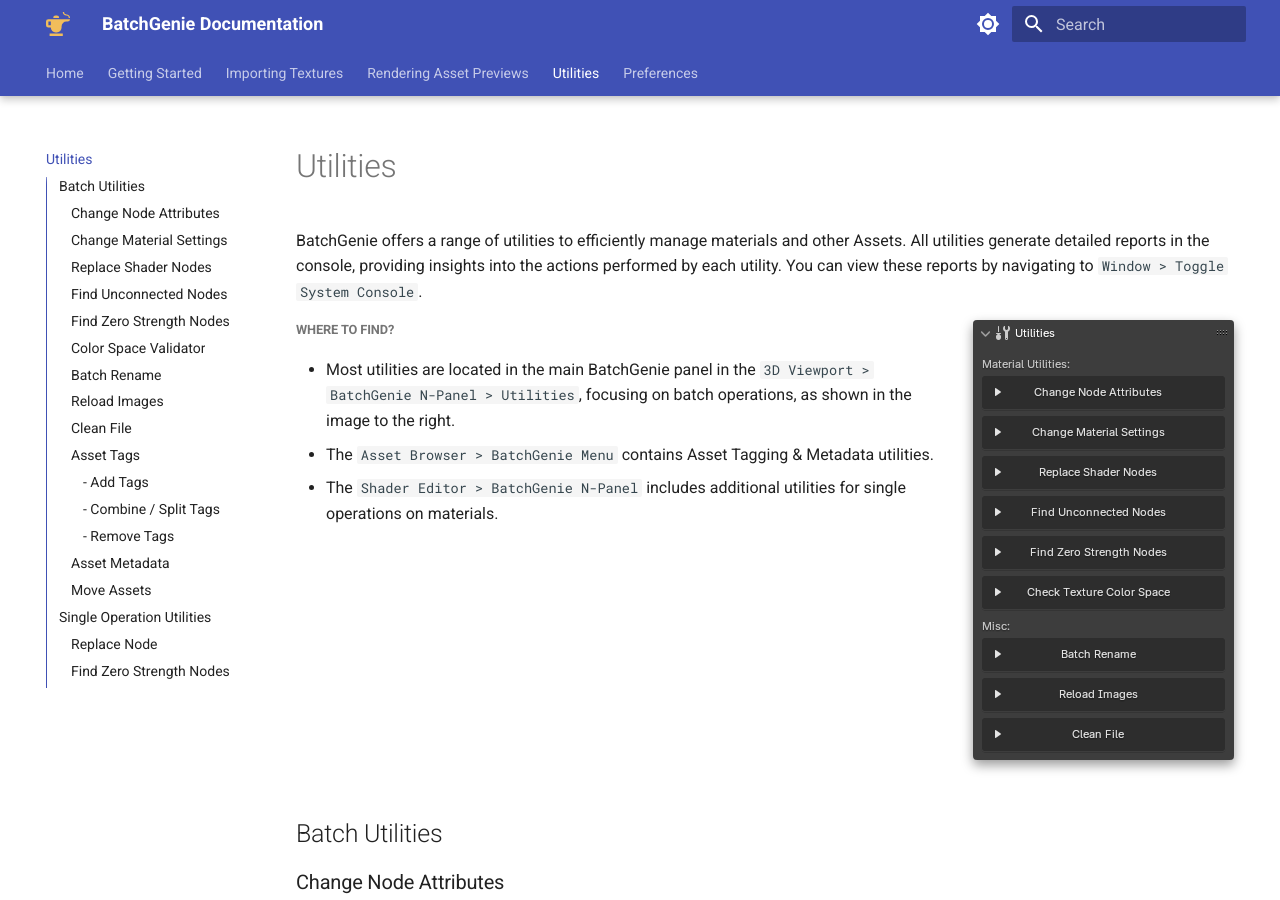
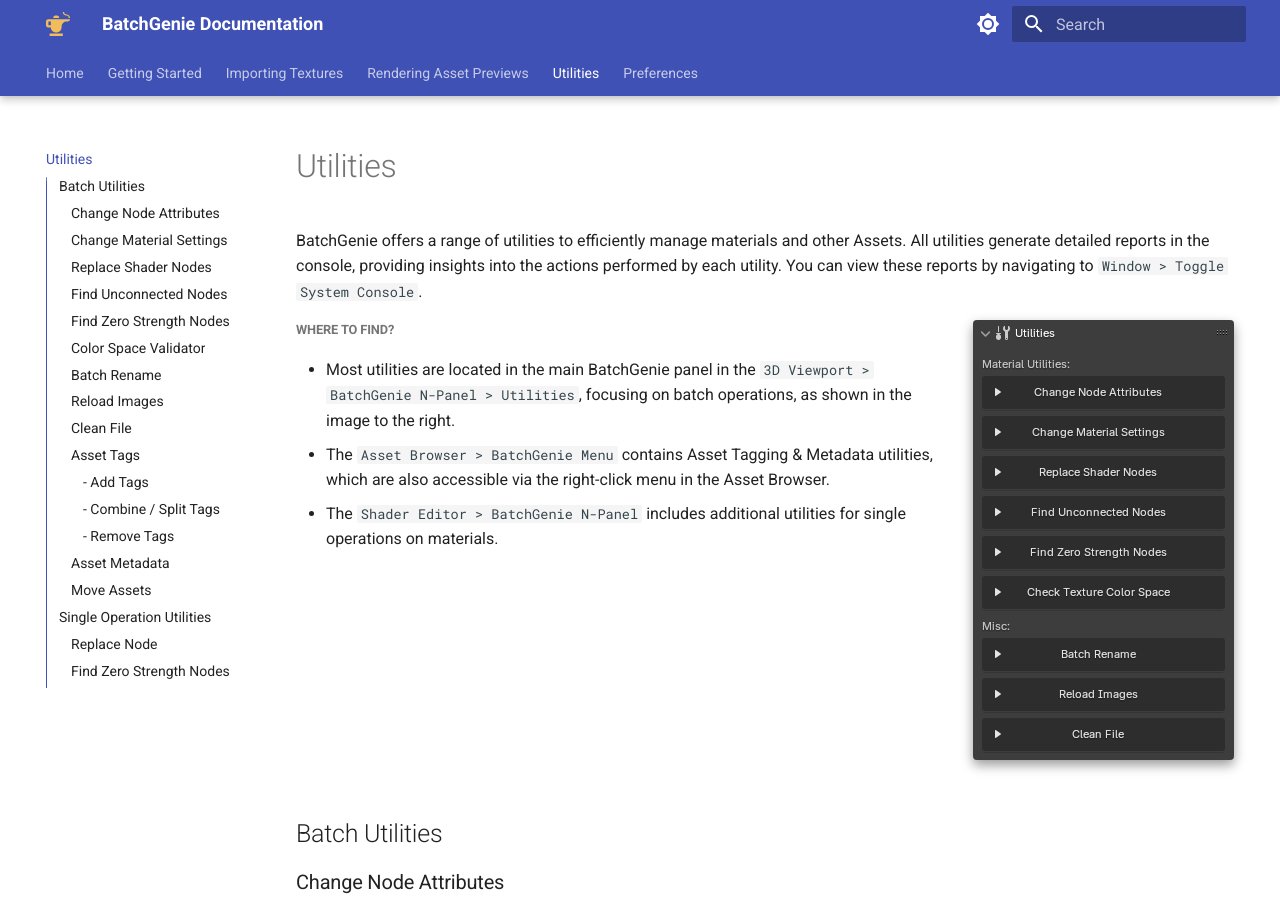
Before and after one commit to roberddd/batchgenie, an MkDocs documentation site: the page built from docs/utilities.md, in a window 1280 px wide and 900 px high. Built offline with MkDocs 1.6.1 and Material for MkDocs 9.7.7, drawn with Linux system fonts in a browser that asks for light colours; plug-ins that fetch from the network failed and are left out.

Commit message:
Minor fixes

```diff
--- a/docs/utilities.md
+++ b/docs/utilities.md
@@ -9,7 +9,7 @@
 <h5>Where to find?</h5>
 
 - Most utilities are located in the main BatchGenie panel in the `3D Viewport > BatchGenie N-Panel > Utilities`, focusing on batch operations, as shown in the image to the right.
-- The `Asset Browser > BatchGenie Menu` contains Asset Tagging & Metadata utilities.
+- The `Asset Browser > BatchGenie Menu` contains Asset Tagging & Metadata utilities, which are also accessible via the right-click menu in the Asset Browser.
 - The `Shader Editor > BatchGenie N-Panel` includes additional utilities for single operations on materials.
 
 <div style="clear:both"></div>
```
Also changed, not shown: docs/index.md (+2 -2 lines), docs/rendering_asset_previews.md (+2 -1 lines), docs/images/render_asset_previews_render_settings.gif (added).
